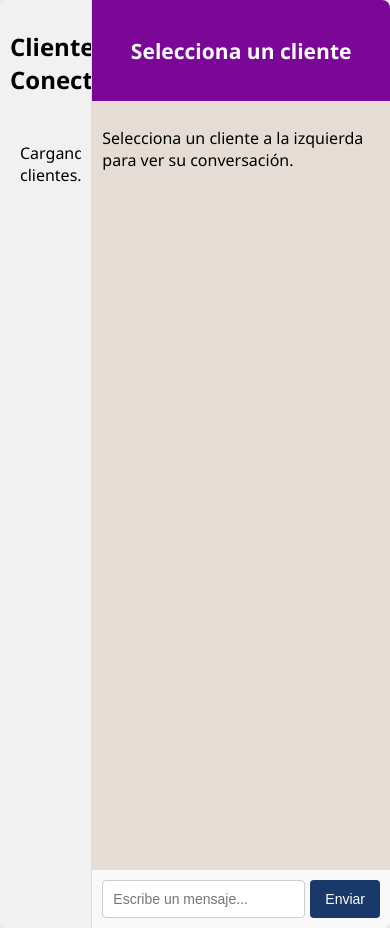
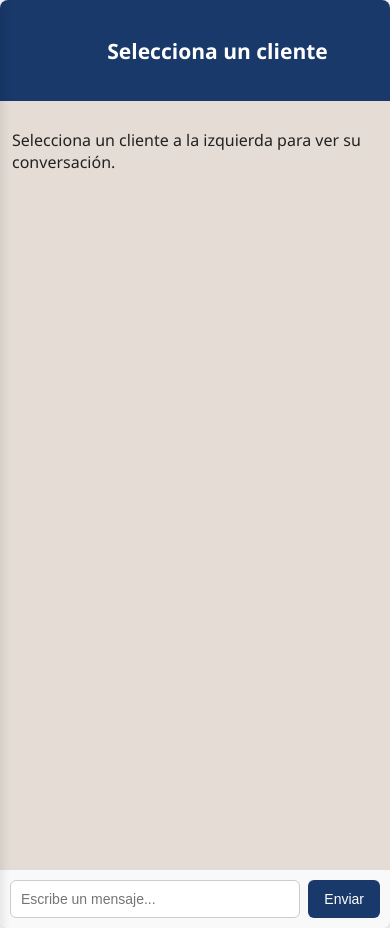
Before and after one commit to EmilioPayanOrtega/Build-a-chat, a Flask app: page /admin in a window 390 px wide. Run offline with Flask 3, Linux system fonts and the light colour scheme; some libraries are stand-ins or nearby versions.

Commit message:
Update style.css

```diff
--- a/static/CSS/style.css
+++ b/static/CSS/style.css
@@ -1,68 +1,97 @@
-/* ================================
-   ESTILOS GENERALES
-================================ */
+/* ========================================
+   VARIABLES Y ESTILOS BASE
+======================================== */
+:root {
+    --primary: #18396a;
+    --secondary: #007bff;
+    --light-bg: #f9f9f9;
+    --border: #ddd;
+    --radius: 8px;
+    --shadow: 0 2px 6px rgba(0, 0, 0, 0.1);
+}
+
 body {
     font-family: 'Segoe UI', Tahoma, Geneva, Verdana, sans-serif;
     background-color: #f2f2f2;
     margin: 0;
     padding: 0;
+    color: #222;
 }
 
-/* ---------------------- */
-/* PANEL DEL ADMINISTRADOR */
-/* ---------------------- */
+/* Scrollbar moderno */
+::-webkit-scrollbar {
+    width: 8px;
+}
+::-webkit-scrollbar-thumb {
+    background-color: #bbb;
+    border-radius: 6px;
+}
+::-webkit-scrollbar-thumb:hover {
+    background-color: #888;
+}
 
+/* ========================================
+   PANEL DEL ADMINISTRADOR
+======================================== */
 .admin-container {
     display: flex;
-    flex-direction: row;
     height: 100vh;
     max-width: 1200px;
     margin: auto;
     background: white;
-    border-radius: 8px;
-    box-shadow: 0 0 10px rgba(0, 0, 0, 0.1);
+    border-radius: var(--radius);
+    box-shadow: var(--shadow);
     overflow: hidden;
+    position: relative;
 }
 
+/* Sidebar (lista de clientes) */
 .chat-sidebar {
     width: 30%;
-    background: #f1f1f1;
-    padding: 10px;
+    background: #f6f6f6;
+    padding: 12px;
+    border-right: 1px solid var(--border);
     overflow-y: auto;
-    border-right: 1px solid #ddd;
+    transition: transform 0.3s ease-in-out;
 }
 
+/* Contenedor para los botones de chat */
 .chat-list {
-    max-height: 80vh;
-    overflow-y: auto;
-    padding: 10px;
+    display: flex;
+    flex-direction: column;
+    gap: 8px;
 }
 
 .chat-list button {
     width: 100%;
     padding: 10px;
-    margin-bottom: 10px;
+    border: 1px solid #ccc;
     background: #fff;
-    border: 1px solid #ccc;
+    border-radius: 6px;
+    font-size: 14px;
+    text-align: left;
     cursor: pointer;
-    text-align: left;
-    border-radius: 6px;
-    transition: background 0.3s;
-    font-size: 14px;
+    transition: background 0.3s, box-shadow 0.2s;
+}
+.chat-list button:hover {
+    background: #e9f1ff;
+    box-shadow: var(--shadow);
+}
+.chat-list button.new-message strong::after {
+    content: " • Nuevo";
+    color: #d9534f;
 }
 
-.chat-list button:hover {
-    background: #e0e0e0;
-}
-
+/* Ventana del chat */
 .chat-window {
-    flex-grow: 1;
+    flex: 1;
     display: flex;
     flex-direction: column;
+    position: relative;
 }
 
 .chat-header {
-    background: #7a0796;
+    background: var(--primary);
     color: white;
     padding: 15px;
     text-align: center;
@@ -70,223 +99,168 @@
 }
 
 .chat-box {
-    flex-grow: 1;
-    padding: 10px;
+    flex: 1;
+    padding: 12px;
     overflow-y: auto;
-    border-bottom: 1px solid #ddd;
+    border-bottom: 1px solid var(--border);
     display: flex;
     flex-direction: column;
     background: #e5ddd5;
 }
 
+/* Input de mensaje */
 .chat-input {
     display: flex;
     padding: 10px;
-    background: #f9f9f9;
-    border-top: 1px solid #ddd;
+    background: var(--light-bg);
+    border-top: 1px solid var(--border);
+    gap: 8px;
 }
 
 .chat-input input {
-    flex-grow: 1;
+    flex: 1;
     padding: 10px;
     border: 1px solid #ccc;
-    border-radius: 4px;
+    border-radius: 6px;
     font-size: 14px;
+    outline: none;
+    transition: border 0.2s;
+}
+.chat-input input:focus {
+    border-color: var(--secondary);
 }
 
 .chat-input button {
-    background: #18396a;
+    background: var(--primary);
     color: white;
     border: none;
-    padding: 10px 15px;
+    padding: 10px 16px;
+    border-radius: 6px;
+    font-size: 14px;
     cursor: pointer;
-    margin-left: 5px;
-    border-radius: 4px;
-    font-size: 14px;
+    transition: background-color 0.3s, transform 0.2s;
+}
+.chat-input button:hover {
+    background: #142c52;
+    transform: translateY(-1px);
 }
 
-/* ---------------------- */
-/* PANEL DEL CLIENTE */
-/* ---------------------- */
-
+/* ========================================
+   PANEL DEL CLIENTE
+======================================== */
 .chat-container {
     max-width: 700px;
     margin: 40px auto;
     background: white;
-    border-radius: 8px;
-    box-shadow: 0 0 10px rgba(0, 0, 0, 0.1);
+    border-radius: var(--radius);
+    box-shadow: var(--shadow);
     display: flex;
     flex-direction: column;
     height: 80vh;
 }
 
 .chat-container .chat-header {
-    background: #18396a;
+    background: var(--primary);
     color: white;
     padding: 15px;
     text-align: center;
     font-size: 18px;
 }
 
-.chat-container .chat-box {
+.chat-container .chat-box,
+.chat-container .chat-input {
     flex-grow: 1;
     padding: 10px;
-    overflow-y: auto;
-    border-bottom: 1px solid #ddd;
-    display: flex;
-    flex-direction: column;
-    background: #e5ddd5;
 }
 
-.chat-container .chat-input {
-    display: flex;
-    padding: 10px;
-    background: #f9f9f9;
-    border-top: 1px solid #ddd;
-}
-
-.chat-container .chat-input input {
-    flex-grow: 1;
-    padding: 10px;
-    border: 1px solid #ccc;
-    border-radius: 4px;
-    font-size: 14px;
-}
-
-.chat-container .chat-input button {
-    background: #18396a;
-    color: white;
-    border: none;
-    padding: 10px 15px;
-    cursor: pointer;
-    margin-left: 5px;
-    border-radius: 4px;
-    font-size: 14px;
-}
-
-/* ---------------------- */
-/* MENSAJES */
-/* ---------------------- */
-
-.own-message {
-    background: #007bff;
-    color: white;
+/* ========================================
+   MENSAJES
+======================================== */
+.own-message,
+.other-message {
     padding: 10px 14px;
     border-radius: 10px;
-    align-self: flex-end;
     max-width: 70%;
     margin: 6px 0;
-    text-align: right;
     font-size: 14px;
     line-height: 1.4;
     word-wrap: break-word;
 }
 
+.own-message {
+    background: var(--secondary);
+    color: #fff;
+    align-self: flex-end;
+    text-align: right;
+    box-shadow: var(--shadow);
+}
+
 .other-message {
     background: #fff;
-    color: black;
-    padding: 10px 14px;
-    border-radius: 10px;
+    color: #000;
+    border: 1px solid #ccc;
     align-self: flex-start;
-    max-width: 70%;
-    margin: 6px 0;
-    border: 1px solid #ccc;
     text-align: left;
-    font-size: 14px;
-    line-height: 1.4;
-    word-wrap: break-word;
+    box-shadow: var(--shadow);
 }
 
-/* ---------------------- */
-/* BOTONES DE MENÚ */
-/* ---------------------- */
-
+/* ========================================
+   BOTONES DE MENÚ
+======================================== */
 .menu-button,
 .submenu-button {
     display: block;
     width: 80%;
     padding: 12px;
     margin: 5px 0;
-    color: white;
     border: none;
     border-radius: 6px;
     font-size: 15px;
+    color: #fff;
     cursor: pointer;
-    transition: background-color 0.3s;
-    font-family: 'Segoe UI', Tahoma, Geneva, Verdana, sans-serif;
+    transition: background-color 0.3s, transform 0.2s;
+    font-family: inherit;
 }
 
 .menu-button {
-    background-color: #007bff;
+    background-color: var(--secondary);
+}
+.menu-button:hover {
+    background-color: #0659ac;
+    transform: translateY(-1px);
 }
 
 .submenu-button {
     background-color: #003366;
 }
-
-.menu-button:hover {
-    background-color: #0659ac;
+.submenu-button:hover {
+    background-color: #002549;
+    transform: translateY(-1px);
 }
 
-.submenu-button:hover {
-    background-color: #002549;
-}
-
-.menu-container,
-.submenu-container {
-    display: flex;
-    flex-direction: column;
-    align-items: flex-start;
-    margin: 10px 0;
-}
-
-.menu-message {
-    font-weight: bold;
-    margin-bottom: 8px;
-    font-size: 15px;
-    color: #333;
-}
-
-/* ---------------------- */
-/* ENLACES FUNCIONALES */
-/* ---------------------- */
-
+/* ========================================
+   ENLACES FUNCIONALES
+======================================== */
 a.submenu-button {
-    display: block;
-    width: 80%;
-    padding: 12px;
-    margin: 5px 0;
-    background-color: #007bff;
-    color: white;
-    border-radius: 6px;
-    font-size: 15px;
+    text-decoration: none;
     text-align: center;
-    text-decoration: none;
-    cursor: pointer;
-    transition: background-color 0.3s;
     box-sizing: border-box;
 }
 
-a.submenu-button:hover {
-    background-color: #0056b3;
-}
-
-/* ---------------------- */
-/* IMÁGENES */
-/* ---------------------- */
-
+/* ========================================
+   IMÁGENES
+======================================== */
 img {
     border-radius: 6px;
     margin-top: 5px;
     max-width: 100%;
     height: auto;
-    box-shadow: 0 2px 6px rgba(0, 0, 0, 0.1);
+    box-shadow: var(--shadow);
 }
 
-/* ---------------------- */
-/* FLUJO DE NAVEGACIÓN */
-/* ---------------------- */
-
+/* ========================================
+   FLUJO DE NAVEGACIÓN
+======================================== */
 .navigation-flow {
     font-size: 0.9em;
     color: #555;
@@ -295,32 +269,26 @@
     flex-wrap: wrap;
     gap: 5px;
 }
-
 .flow-item {
     background-color: #eef;
     padding: 4px 8px;
     border-radius: 12px;
 }
 
-/* ---------------------- */
-/* BOTÓN DE AUDIO (PLAY) */
-/* ---------------------- */
-
-/* envoltorio de mensaje de audio (elimina bordes del mensaje normal) */
+/* ========================================
+   BOTÓN DE AUDIO (PLAY)
+======================================== */
 .audio-wrapper {
     background: transparent !important;
     border: none !important;
-    padding: 0 !important;
     margin: 8px 0 !important;
-    max-width: fit-content !important;
     display: flex;
     flex-direction: column;
     align-items: flex-start;
 }
 
-/* botón de audio redondo */
 .audio-button {
-    background-color: #007bff;
+    background-color: var(--secondary);
     color: white;
     border: none;
     border-radius: 50%;
@@ -332,15 +300,13 @@
     justify-content: center;
     cursor: pointer;
     transition: background-color 0.3s, transform 0.2s;
-    box-shadow: 0 2px 6px rgba(0, 0, 0, 0.1);
+    box-shadow: var(--shadow);
 }
-
 .audio-button:hover {
     background-color: #0056b3;
     transform: scale(1.05);
 }
 
-/* timestamp debajo del botón */
 .audio-ts {
     font-size: 12px;
     color: #666;
@@ -348,3 +314,59 @@
     text-align: center;
     width: 100%;
 }
+
+/* ========================================
+   RESPONSIVE (MÓVILES Y TABLET)
+======================================== */
+@media (max-width: 900px) {
+    .admin-container {
+        flex-direction: column;
+        height: 100vh;
+    }
+
+    /* Sidebar se oculta */
+    .chat-sidebar {
+        position: absolute;
+        top: 0;
+        left: 0;
+        width: 80%;
+        height: 100%;
+        max-width: 300px;
+        background: #f6f6f6;
+        box-shadow: 2px 0 10px rgba(0,0,0,0.1);
+        transform: translateX(-100%);
+        z-index: 20;
+    }
+
+    .chat-sidebar.active {
+        transform: translateX(0);
+    }
+
+    /* Botón flotante para abrir/cerrar */
+    .toggle-sidebar-btn {
+        position: absolute;
+        top: 15px;
+        left: 15px;
+        background: var(--primary);
+        color: #fff;
+        border: none;
+        border-radius: 50%;
+        width: 42px;
+        height: 42px;
+        font-size: 20px;
+        cursor: pointer;
+        z-index: 30;
+        box-shadow: var(--shadow);
+    }
+
+    .chat-header {
+        padding-left: 60px;
+    }
+
+    /* Cliente */
+    .chat-container {
+        width: 95%;
+        height: 85vh;
+        margin: 20px auto;
+    }
+}
```
